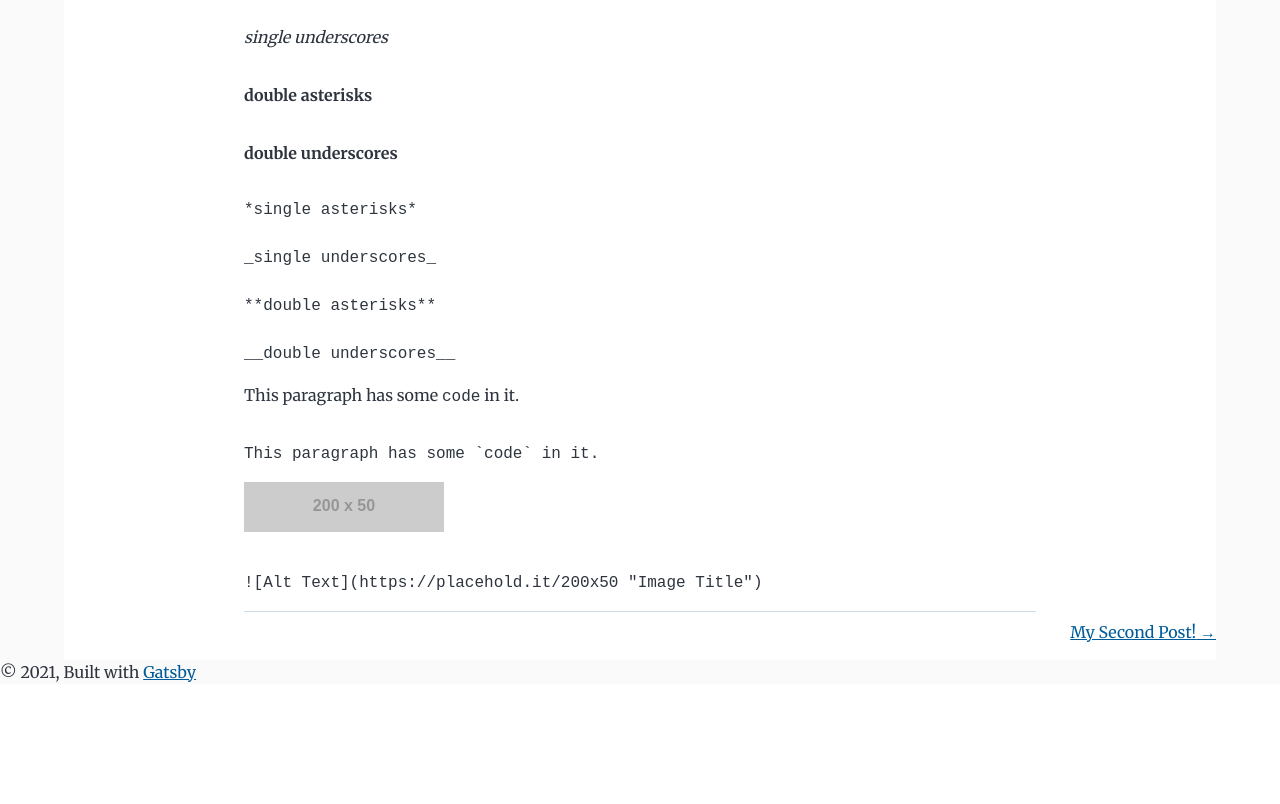
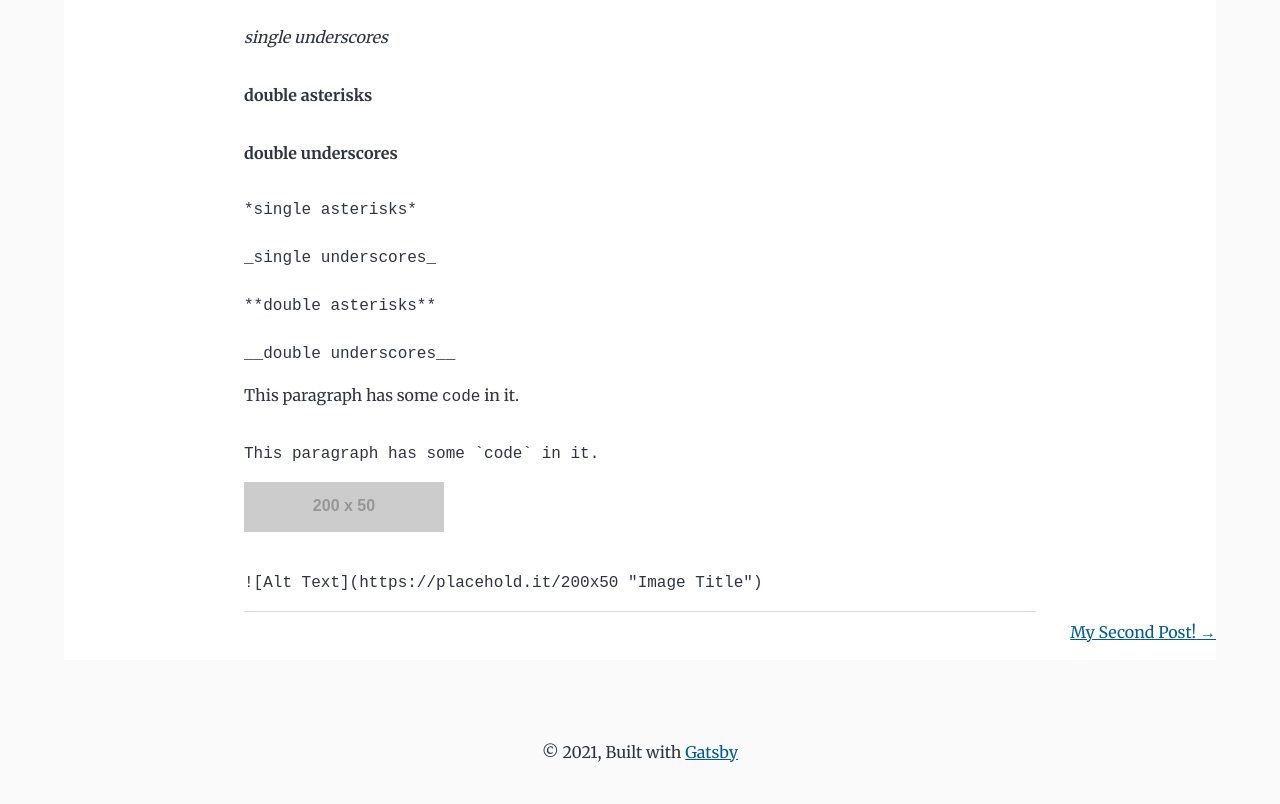
Before and after one commit to zhanglun/gatsby-theme-facile, a Gatsby site: page /hello-world/ in a window 1280 px wide. Shown: the part 7317-8121 px from the top of the page. Before the commit the page ends 8001 px from the top, so only its background shows below. Built offline with nearby package versions, Linux system fonts and the light colour scheme; Gatsby itself is replaced by a stand-in of ours; some packages are replaced by stand-ins of ours; code samples lack their colours; placeholder pictures from the web are drawn by us.

Commit message:
feat: add Footer

```diff
--- /dev/null
+++ b/src/components/Footer/index.css
@@ -0,0 +1,4 @@
+.footer {
+  padding: 80px 0 40px;
+  text-align: center;
+}
--- /dev/null
+++ b/src/components/Footer/index.tsx
@@ -0,0 +1,12 @@
+import React from "react"
+import "./index.css";
+
+export const Footer = () => {
+  return (
+    <footer className="footer">
+      © {new Date().getFullYear()}, Built with
+      {` `}
+      <a href="https://www.gatsbyjs.com">Gatsby</a>
+    </footer>
+  )
+}
--- a/src/components/layout.js
+++ b/src/components/layout.js
@@ -2,6 +2,7 @@ import * as React from "react"
 import { Link, useStaticQuery, graphql } from "gatsby"
 import { Header } from "./Header"
 import { Banner } from "./Banner"
+import { Footer } from './Footer';
 
 const Layout = ({ location, children, title, menu, description }) => {
   const rootPath = `${__PATH_PREFIX__}/`
@@ -17,11 +18,7 @@ const Layout = ({ location, children, title, menu, description }) => {
       />
       <Banner description={description} />
       <section className="main">{children}</section>
-      <footer>
-        © {new Date().getFullYear()}, Built with
-        {` `}
-        <a href="https://www.gatsbyjs.com">Gatsby</a>
-      </footer>
+      <Footer />
     </div>
   )
 }
```
